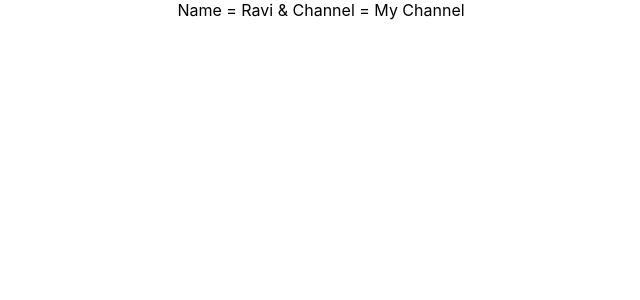
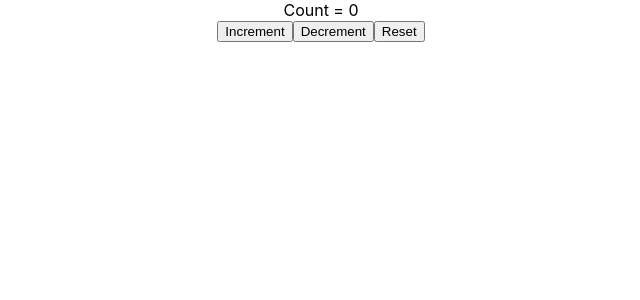
Before and after one commit to RAVIGANESHMBHAT/react-hooks-tutorial, a React (Create React App) app: page / in a window 1280 px wide. Shown: the top 300 px of the page, without its empty margins (319-959 px from the left). Built offline with nearby package versions, Linux system fonts and the light colour scheme.

Commit message:
useReducer, simple state and action

```diff
--- a/src/App.js
+++ b/src/App.js
@@ -2,6 +2,7 @@
 import "./App.css";
 import ClassCounter from "./components/ClassCounter";
 import ComponentC from "./components/ComponentC";
+import CounterOne from "./components/CounterOne";
 import DataFetching from "./components/DataFetching";
 import HookCounter from "./components/HookCounter";
 import HookCounterFour from "./components/HookCounterFour";
@@ -28,11 +29,12 @@
       {/* <MouseContainer /> */}
       {/* <IntervalHookCounter /> */}
       {/* <DataFetching /> */}
-      <UserContext.Provider value="Ravi">
+      {/* <UserContext.Provider value="Ravi">
         <ChannelContext.Provider value="My Channel">
           <ComponentC />
         </ChannelContext.Provider>
-      </UserContext.Provider>
+      </UserContext.Provider> */}
+      <CounterOne />
     </div>
   );
 }
--- /dev/null
+++ b/src/components/CounterOne.js
@@ -0,0 +1,31 @@
+import React, { useReducer } from "react";
+
+const initialState = 0;
+
+const reducer = (state, action) => {
+  switch (action) {
+    case "increment":
+      return state + 1;
+    case "decrement":
+      return state - 1;
+    case "reset":
+      return initialState;
+    default:
+      return state;
+  }
+};
+
+function CounterOne() {
+  const [count, dispatch] = useReducer(reducer, initialState);
+
+  return (
+    <div>
+      <div>Count = {count}</div>
+      <button onClick={() => dispatch("increment")}>Increment</button>
+      <button onClick={() => dispatch("decrement")}>Decrement</button>
+      <button onClick={() => dispatch("reset")}>Reset</button>
+    </div>
+  );
+}
+
+export default CounterOne;
```
Also changed, not shown: 1 other file (tests, documents, lock files or other folders).
